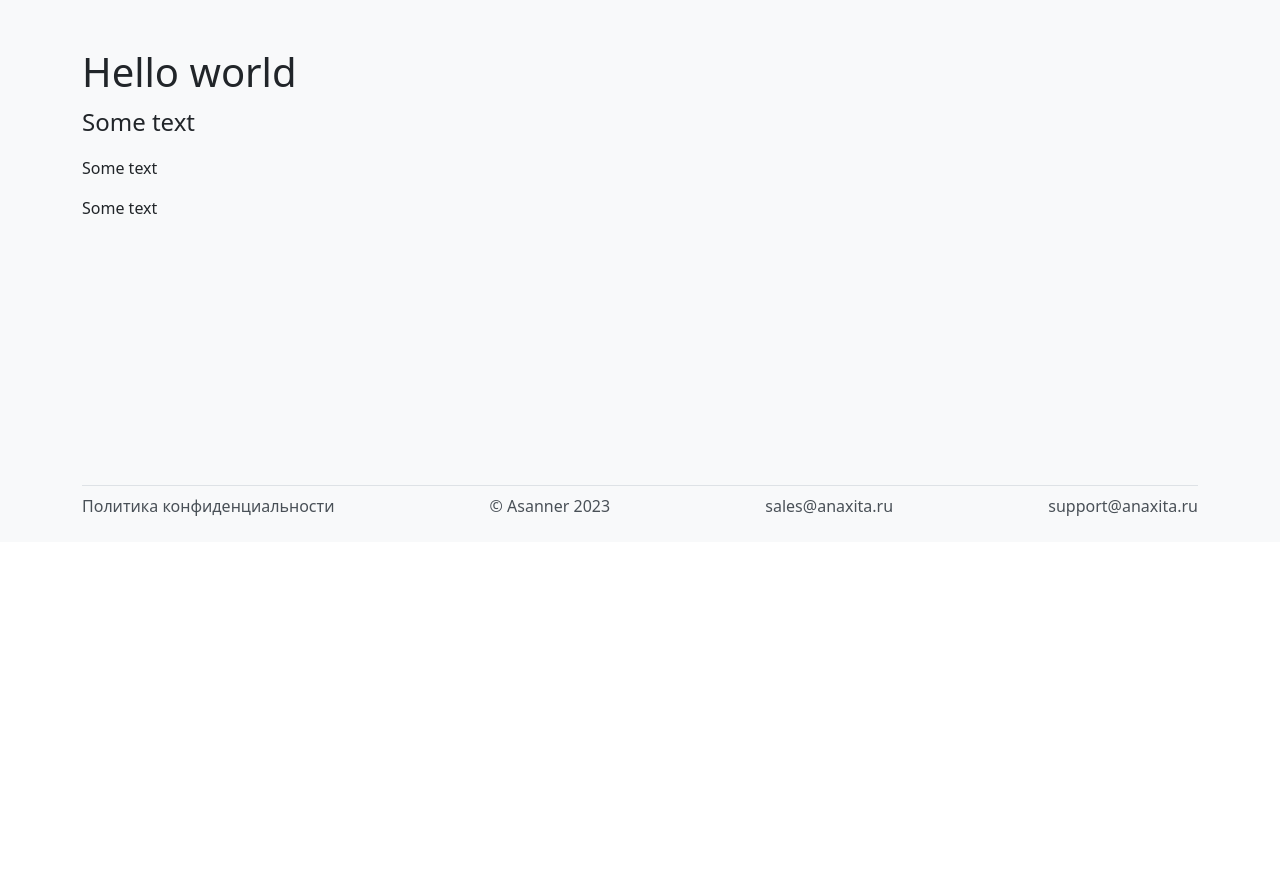
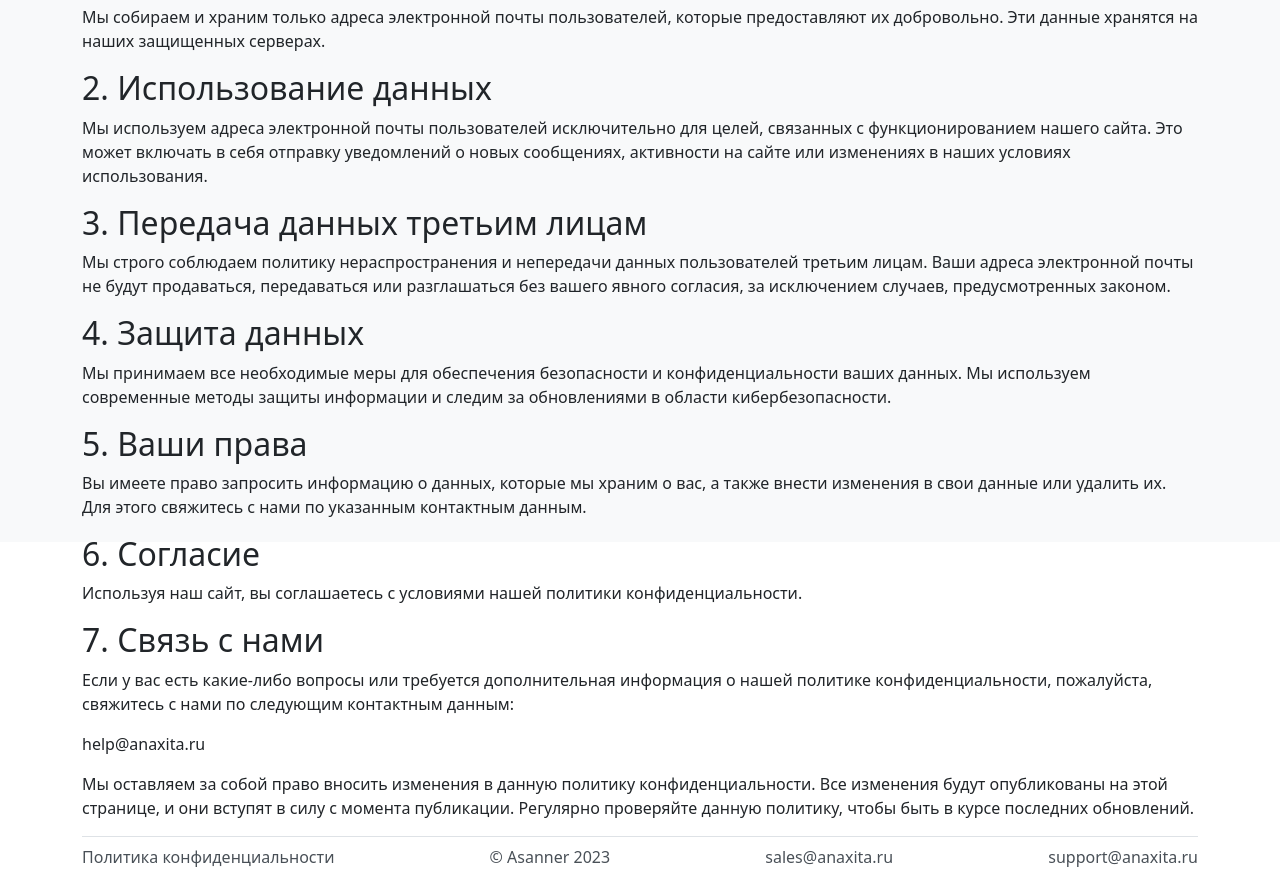
Before and after one commit to anaxita/asanner-front, a React (Vite) app: page /policy in a window 1280 px wide. Shown: the part 258-1151 px from the top of the page. Before the commit the page ends 800 px from the top, so only its background shows below. Built offline with nearby package versions, Linux system fonts and the light colour scheme; sample sign-in values are in the browser's storage.

Commit message:
update policy text

```diff
--- a/src/pages/Policy.jsx
+++ b/src/pages/Policy.jsx
@@ -1,10 +1,63 @@
 export const Policy = () => {
   return (
     <div>
-      <h1>Hello world</h1>
-      <p className="fs-4">Some text</p>
-      <p>Some text</p>
-      <p>Some text</p>
+      <h1>Политика конфиденциальности</h1>
+      <p>
+        <strong>Дата вступления в силу:</strong> 15.07.2023
+      </p>
+
+      <p>
+        Ваша конфиденциальность имеет высший приоритет для нас. В данной политике конфиденциальности мы объясним, какие
+        данные мы собираем, как мы их используем и каким образом обеспечивается их защита.
+      </p>
+
+      <h2>1. Сбор и хранение данных</h2>
+      <p>
+        Мы собираем и храним только адреса электронной почты пользователей, которые предоставляют их добровольно. Эти
+        данные хранятся на наших защищенных серверах.
+      </p>
+
+      <h2>2. Использование данных</h2>
+      <p>
+        Мы используем адреса электронной почты пользователей исключительно для целей, связанных с функционированием
+        нашего сайта. Это может включать в себя отправку уведомлений о новых сообщениях, активности на сайте или
+        изменениях в наших условиях использования.
+      </p>
+
+      <h2>3. Передача данных третьим лицам</h2>
+      <p>
+        Мы строго соблюдаем политику нераспространения и непередачи данных пользователей третьим лицам. Ваши адреса
+        электронной почты не будут продаваться, передаваться или разглашаться без вашего явного согласия, за исключением
+        случаев, предусмотренных законом.
+      </p>
+
+      <h2>4. Защита данных</h2>
+      <p>
+        Мы принимаем все необходимые меры для обеспечения безопасности и конфиденциальности ваших данных. Мы используем
+        современные методы защиты информации и следим за обновлениями в области кибербезопасности.
+      </p>
+
+      <h2>5. Ваши права</h2>
+      <p>
+        Вы имеете право запросить информацию о данных, которые мы храним о вас, а также внести изменения в свои данные
+        или удалить их. Для этого свяжитесь с нами по указанным контактным данным.
+      </p>
+
+      <h2>6. Согласие</h2>
+      <p>Используя наш сайт, вы соглашаетесь с условиями нашей политики конфиденциальности.</p>
+
+      <h2>7. Связь с нами</h2>
+      <p>
+        Если у вас есть какие-либо вопросы или требуется дополнительная информация о нашей политике конфиденциальности,
+        пожалуйста, свяжитесь с нами по следующим контактным данным:
+      </p>
+      <p>help@anaxita.ru</p>
+
+      <p>
+        Мы оставляем за собой право вносить изменения в данную политику конфиденциальности. Все изменения будут
+        опубликованы на этой странице, и они вступят в силу с момента публикации. Регулярно проверяйте данную политику,
+        чтобы быть в курсе последних обновлений.
+      </p>
     </div>
   );
 };
```
